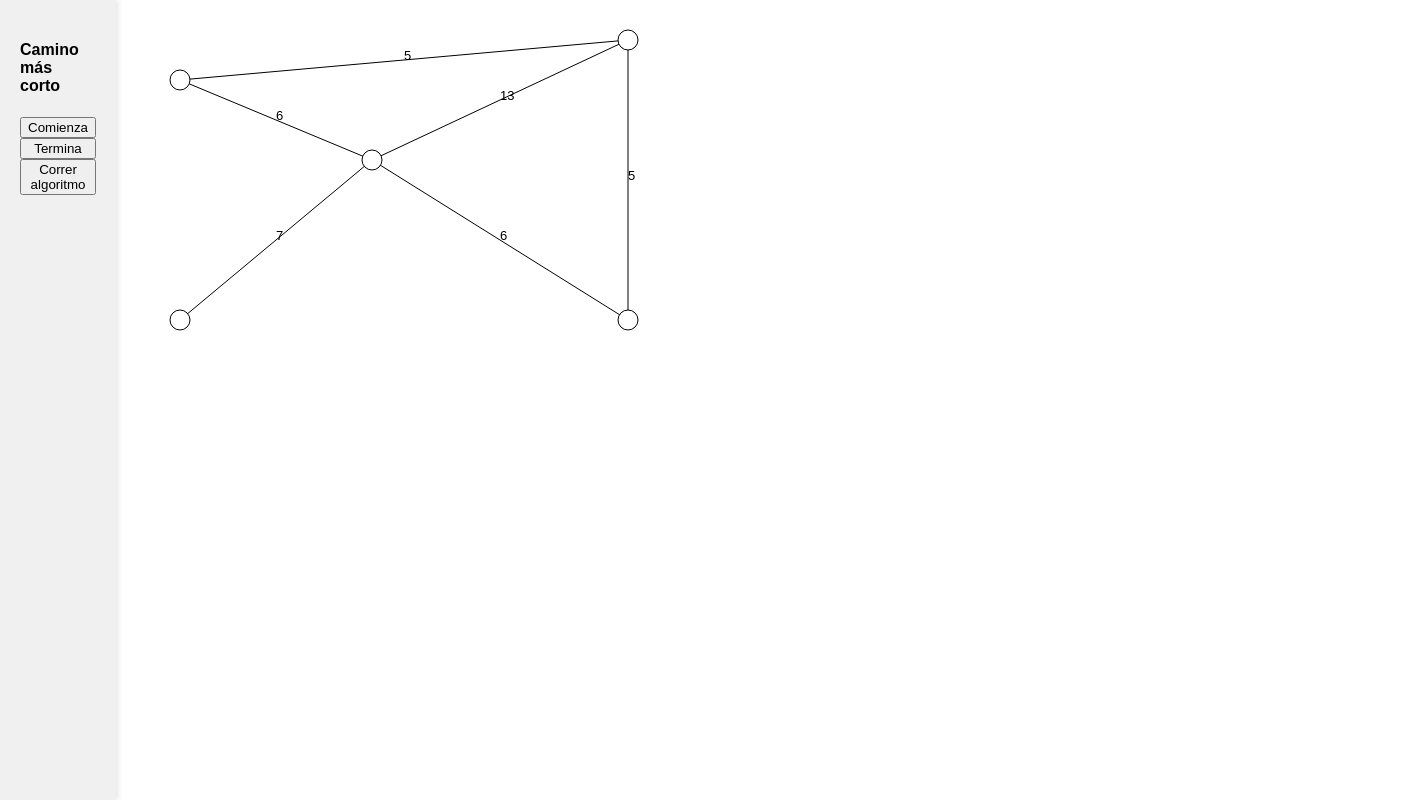
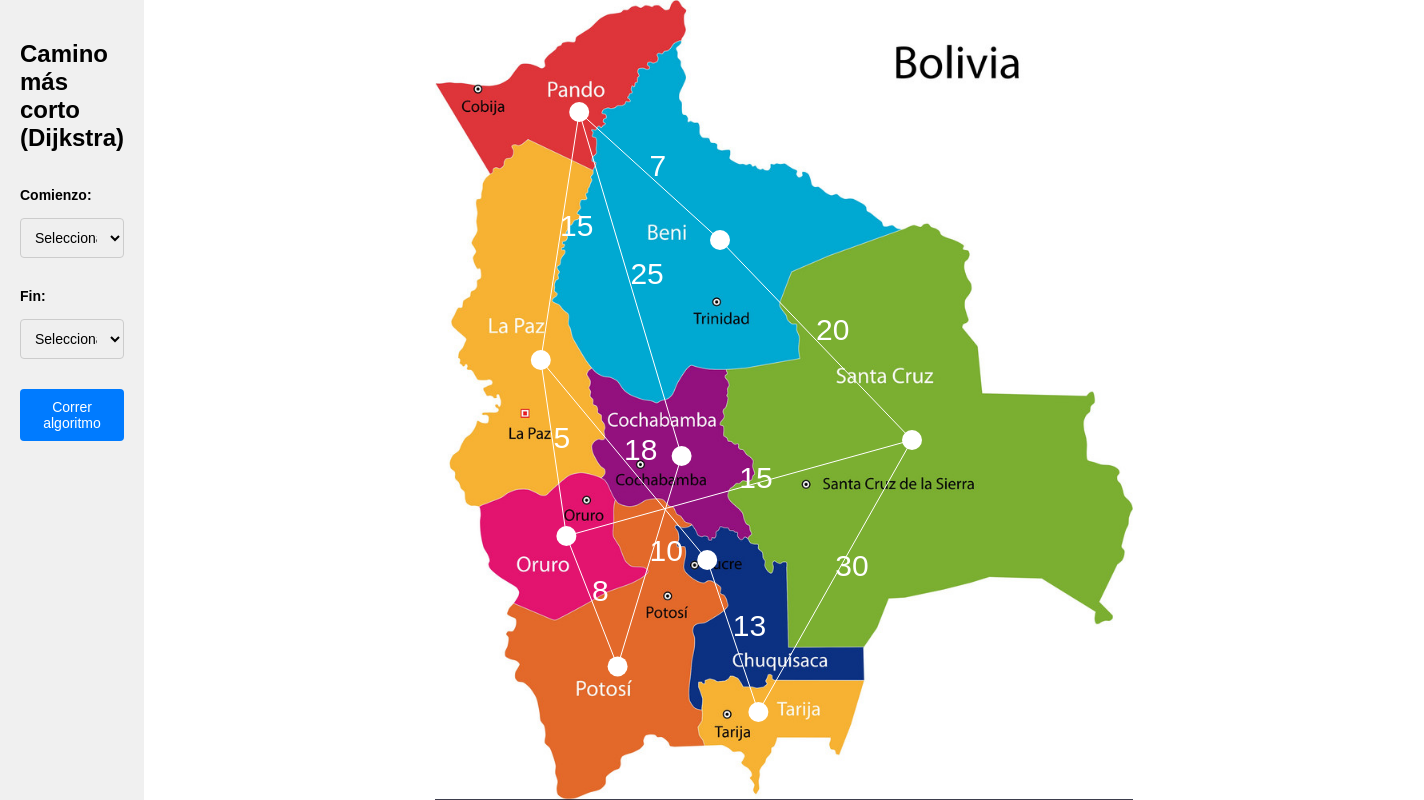
Before and after one commit to 0xsissN/graph-viewer-javascript, a plain HTML site: page index.html in a window 1280 px wide. Shown: the whole page, 1424 px wide, since content can reach past the window. Drawn offline with Linux system fonts and the light colour scheme.

Commit message:
adjust map and aside

```diff
--- a/assets/db/corners.json
+++ b/assets/db/corners.json
@@ -1,42 +1,56 @@
 [
     {
-        "ejeX": "0.05",
-        "ejeY": "0.1",
+        "ejeX": "0.48",
+        "ejeY": "0.89",
         "vertex": "0",
-        "color": "white",
-        "stroke": "black",
         "city": "Tarija"
     },
     {
-        "ejeX": "0.05",
-        "ejeY": "0.4",
+        "ejeX": "0.6",
+        "ejeY": "0.55",
         "vertex": "1",
-        "color": "white",
-        "stroke": "black",
         "city": "Santa Cruz"
     },
     {
-        "ejeX": "0.2",
-        "ejeY": "0.2",
+        "ejeX": "0.42",
+        "ejeY": "0.57",
         "vertex": "2",
-        "color": "white",
-        "stroke": "black",
         "city": "Cochabamba"
     },
     {
-        "ejeX": "0.4",
-        "ejeY": "0.05",
+        "ejeX": "0.31",
+        "ejeY": "0.45",
         "vertex": "3",
-        "color": "white",
-        "stroke": "black",
         "city": "La Paz"
     },
     {
-        "ejeX": "0.4",
-        "ejeY": "0.4",
+        "ejeX": "0.44",
+        "ejeY": "0.7",
         "vertex": "4",
-        "color": "white",
-        "stroke": "black",
         "city": "Sucre"
+    },
+    {
+        "ejeX": "0.37",
+        "ejeY": "0.833",
+        "vertex": "5",
+        "city": "Potosi"
+    },
+    {
+        "ejeX": "0.33",
+        "ejeY": "0.67",
+        "vertex": "6",
+        "city": "Oruro"
+    },
+    {
+        "ejeX": "0.45",
+        "ejeY": "0.3",
+        "vertex": "7",
+        "city": "Beni"
+    },
+    {
+        "ejeX": "0.34",
+        "ejeY": "0.14",
+        "vertex": "8",
+        "city": "Pando"
     }
 ]
--- a/assets/db/streets.json
+++ b/assets/db/streets.json
@@ -1,38 +1,57 @@
 [
     {
         "startVertex": "0",
-        "endVertex": "2",
-        "distance": "6",
-        "color": "black"
-    },
-    {
-        "startVertex": "0",
-        "endVertex": "3",
-        "distance": "5",
-        "color": "black"
+        "endVertex": "1",
+        "distance": "30"
     },
     {
         "startVertex": "1",
+        "endVertex": "7",
+        "distance": "20"
+    },
+    {
+        "startVertex": "7",
+        "endVertex": "8",
+        "distance": "7"
+    },
+    {
+        "startVertex": "8",
+        "endVertex": "3",
+        "distance": "15"
+    },
+    {
+        "startVertex": "3",
+        "endVertex": "6",
+        "distance": "5"
+    },
+    {
+        "startVertex": "5",
         "endVertex": "2",
-        "distance": "7",
-        "color": "black"
+        "distance": "10"
     },
     {
         "startVertex": "2",
-        "endVertex": "3",
-        "distance": "13",
-        "color": "black"
-    },
-    {
-        "startVertex": "2",
-        "endVertex": "4",
-        "distance": "6",
-        "color": "black"
+        "endVertex": "8",
+        "distance": "25"
     },
     {
         "startVertex": "3",
         "endVertex": "4",
-        "distance": "5",
-        "color": "black"
+        "distance": "18"
+    },
+    {
+        "startVertex": "1",
+        "endVertex": "6",
+        "distance": "15"
+    },
+    {
+        "startVertex": "6",
+        "endVertex": "5",
+        "distance": "8"
+    },
+    {
+        "startVertex": "0",
+        "endVertex": "4",
+        "distance": "13"
     }
 ]
--- a/index.html
+++ b/index.html
@@ -9,9 +9,17 @@
 <body>
     <main>
         <aside>
-            <h4>Camino más corto</h4>
-            <button onclick="selectVertex(1)">Comienza</button>
-            <button onclick="selectVertex(2)">Termina</button>
+            <h1>Camino más corto (Dijkstra)</h1>
+            <label for="source-vertex">Comienzo:</label>
+            <select id="source-vertex">
+                <option value="">Selecciona una ciudad</option>
+            </select>
+
+            <label for="destination-vertex">Fin:</label>
+            <select id="destination-vertex">
+                <option value="">Selecciona una ciudad</option>
+            </select>
+
             <button onclick="startAlg()">Correr algoritmo</button>
         </aside>
         <canvas id="map"></canvas>
--- a/js/dijkstra.js
+++ b/js/dijkstra.js
@@ -20,14 +20,18 @@ const dijkstra = (adj, source, destination) => {
         '1': { cost: inf, pred: [] },
         '2': { cost: inf, pred: [] },
         '3': { cost: inf, pred: [] },
-        '4': { cost: inf, pred: [] }
+        '4': { cost: inf, pred: [] },
+        '5': { cost: inf, pred: [] },
+        '6': { cost: inf, pred: [] },
+        '7': { cost: inf, pred: [] },
+        '8': { cost: inf, pred: [] }
     };
 
     nodeData[source].cost = 0;
     const visited = [];
     let temp = source;
 
-    for (let i = 0; i < 3; i++) {
+    for (let i = 0; i < 7; i++) {
         if (!visited.includes(temp)) {
             visited.push(temp);
             const minHeap = new MinPriorityQueue();
--- a/js/index.js
+++ b/js/index.js
@@ -25,14 +25,14 @@ const init = async () => {
         ctx.beginPath();
         ctx.moveTo(start.ejeX * canvas.width, start.ejeY * canvas.height);
         ctx.lineTo(end.ejeX * canvas.width, end.ejeY * canvas.height);
-        ctx.strokeStyle = street.color;
+        ctx.strokeStyle = 'white';
         ctx.stroke();
 
         let mx = ((start.ejeX * canvas.width) + (end.ejeX * canvas.width)) / 2;
         let my = ((start.ejeY * canvas.height) + (end.ejeY * canvas.height)) / 2;
 
-        ctx.fillStyle = street.color;
-        ctx.font = '13px Arial';
+        ctx.fillStyle = 'white';
+        ctx.font = '30px Arial';
         ctx.fillText(`${street.distance}`, mx, my);
 
         adj[parseInt(street.startVertex)][parseInt(street.endVertex)] = parseInt(street.distance)
@@ -42,44 +42,37 @@ const init = async () => {
     corners.forEach(corner => {
         ctx.beginPath()
         ctx.arc(corner.ejeX * canvas.width, corner.ejeY * canvas.height, 10, 0, Math.PI * 2)
-        ctx.fillStyle = corner.color
+        ctx.fillStyle = 'white'
         ctx.fill()
-        ctx.strokeStyle = corner.stroke
-        ctx.stroke()
     })
 }
 
-const selectVertex = async (option) => {
+const loadCities = async () => {
     const corners = await loadJSON('../assets/db/corners.json')
+    const sourceVertex = document.getElementById('source-vertex')
+    const destinationVertex = document.getElementById('destination-vertex')
 
-    const handleClick = (e) => {
-        const canvasRect = canvas.getBoundingClientRect()
-        let clickX = e.clientX - canvasRect.left
-        let clickY = e.clientY - canvasRect.top
+    corners.forEach(corner => {
+        let optionSource = new Option(corner.city, corner.vertex)
+        let destinationSource = new Option(corner.city, corner.vertex)
 
-        corners.forEach(corner => {
-            let cornerX = corner.ejeX * canvas.width
-            let cornerY = corner.ejeY * canvas.height
-            let dist = Math.sqrt(Math.pow(cornerX - clickX, 2) + Math.pow(cornerY - clickY, 2))
+        sourceVertex.add(optionSource)
+        destinationVertex.add(destinationSource)
+    })
+}
 
-            if(dist < 10){
-                if(option === 1){
-                    start = corner.vertex
-                }else if(option === 2){
-                    end = corner.vertex
-                }
+document.getElementById('source-vertex').addEventListener('change', function() {
+    start = this.value
+})
 
-                canvas.removeEventListener('click', handleClick)
-            }
-        })
-    }
-
-    canvas.addEventListener('click', handleClick)
-}
+document.getElementById('destination-vertex').addEventListener('change', function() {
+    end = this.value
+})
 
 const startAlg = () =>{
     console.log(start, end)
     dijkstra(adj, start, end)
 }
 
-window.onload = init
+init()
+loadCities()
--- a/scss/index.css
+++ b/scss/index.css
@@ -1,4 +1,4 @@
-body{
+body {
     margin: 0;
     padding: 0;
     height: 100%;
@@ -6,27 +6,55 @@ body{
     overflow: hidden;
 }
 
-main{
+main {
     display: flex;
     height: 100vh;
 }
 
 aside {
-    width: 1000px;
+    width: 300px;
     background-color: #f0f0f0;
     padding: 20px;
     display: flex;
     flex-direction: column;
-    box-shadow: 2px 0 5px rgba(0,0,0,0.1);
+    gap: 15px;
 }
 
-#map{
-    width: 100vw;
-    height: 100vh;
+label {
+    font-size: 14px;
+    font-weight: bold;
 }
 
-/*
-canvas{
+select {
+    padding: 10px;
+    font-size: 14px;
+    margin-bottom: 15px;
+    width: 100%;
+    border: 1px solid #ccc;
+    border-radius: 4px;
+}
+
+button {
+    padding: 10px 15px;
+    font-size: 14px;
+    background-color: #007bff;
+    color: white;
+    border: none;
+    cursor: pointer;
+    border-radius: 4px;
+    width: 100%;
+}
+
+button:hover {
+    background-color: #0056b3;
+}
+
+#map {
+    width: 100%;
+    height: 100vh;
     background-image: url(../assets/img/map.jpg);
+    background-size: contain;
+    background-position: center;
+    background-repeat: no-repeat;
+    flex-grow: 1;
 }
-*/
```
Also changed, not shown: README.md, assets/img/bolivia-map.svg (deleted), assets/img/map.svg (added).
